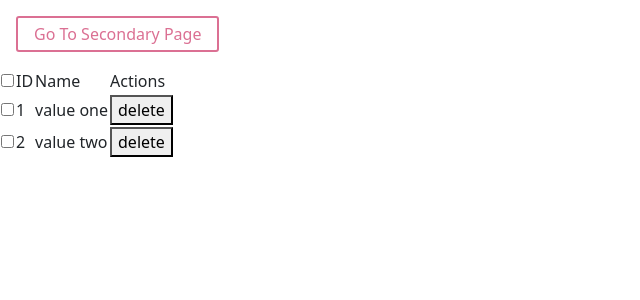
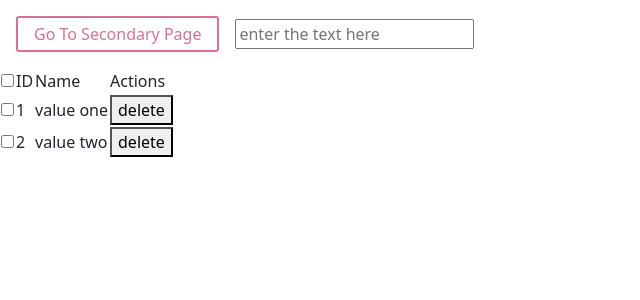
Before and after one commit to Heshan-kavi/dynamic-list, a React (Create React App) app: page /third-page in a window 1280 px wide. Shown: the top 300 px of the page, without its empty margins (0-640 px from the left). Built offline with nearby package versions, Linux system fonts and the light colour scheme.

Commit message:
Used "useSelector" and "useDispatch" in store

```diff
--- a/src/pages/ThirdPage/ThirdPage.tsx
+++ b/src/pages/ThirdPage/ThirdPage.tsx
@@ -1,7 +1,10 @@
 import { useState } from "react";
+import { useDispatch, useSelector } from "react-redux";
 import { useNavigate } from "react-router-dom";
 import Table from "../../components/Table";
 import { ColumnModel } from "../../interfaces/TableModal";
+import { addName } from "../../store/AppSlice";
+import { RootState } from "../../store/Store";
 import { PrimaryButton } from "./ThirdPage.styles";
 
 interface TabledData {
@@ -16,7 +19,10 @@ export interface TableOptions <T>{
 
 function ThirdPage(){
     const [data] = useState<TabledData[]>([{id:1, name:"value one"},{id:2, name:"value two"}]);
+    const name = useSelector((state: RootState) => state.appSlice.name);
+    const [inputValue,setInput] = useState(name);
     const navigate = useNavigate();
+    const dispatch = useDispatch();
 
     const [columns] = useState<ColumnModel<TabledData>[]>([{columnId:'ID', accessor: (row) => row.id},{columnId:'Name', accessor: (row) => row.name},{columnId:'Actions', accessor: (row) => <><button onClick={() => console.log(row)}> delete</button></>}])
 
@@ -27,6 +33,11 @@ function ThirdPage(){
 
     return <>
         <PrimaryButton onClick={() => navigate('secondary-page')}>Go To Secondary Page</PrimaryButton>
+        <input placeholder="enter the text here"  value={inputValue} onChange={(ev) => {
+            const updatedName = ev.target.value;
+            setInput(updatedName);
+            dispatch(addName(updatedName))
+        }}/>
         <Table<TabledData> data={data} columns={columns} tableOptions={tableOptions}></Table>
     </>
 }
--- a/src/store/AppSlice.ts
+++ b/src/store/AppSlice.ts
@@ -12,12 +12,12 @@ export const appSlice = createSlice({
     name: 'appSlice',
     initialState: initialState,
     reducers:{
-        addCounter: (state: AppState, action: PayloadAction<string>) => {
+        addName: (state: AppState, action: PayloadAction<string>) => {
             state.name = action.payload;
         }
     }
 })
 
-export const {addCounter} = appSlice.actions;
+export const {addName} = appSlice.actions;
 
 export default appSlice.reducer;
```
